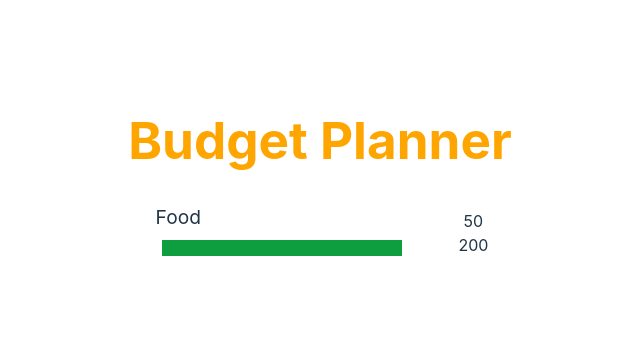
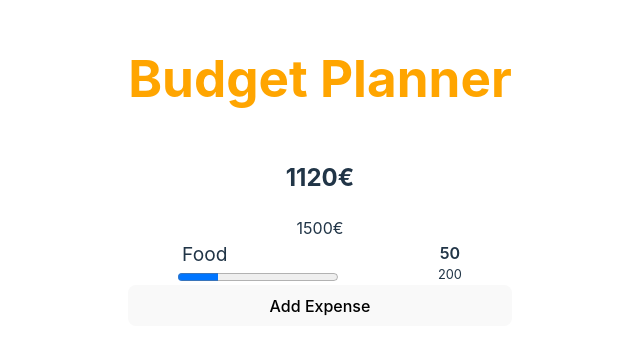
Before and after one commit to GersonEC/budget-planner-react, a React (Vite) app: page / in a window 1280 px wide. Shown: the part 229-584 px from the top of the page, without its empty margins (320-960 px from the left). Built offline with nearby package versions, Linux system fonts and the light colour scheme.

Commit message:
Add progress bar and add expense button

```diff
--- a/src/App.jsx
+++ b/src/App.jsx
@@ -7,6 +7,7 @@ import BudgetSetForm from './components/BudgetSetForm.jsx';
 import CategoryList from './components/CategoryList';
 import Expenses from './components/Expenses';
 import Category from './components/Category';
+import { categories as categoryList } from "./data";
 
 // function Submit() {
 //   const status = useFormStatus();
@@ -15,7 +16,7 @@ import Category from './components/Category';
 
 function App() {
   const [monthlyBudget, setMonthlyBudget] = useState(0)
-  const [categories, setCategories] = useState([])
+  const [categories, setCategories] = useState(categoryList)
   const [isOpen, setIsOpen] = useState(false)
   const [proceed, setProceed] = useState(false)
   const [errors, setErrors] = useState([])
@@ -94,7 +95,11 @@ function App() {
   return (
     <div style={{ display: 'flex', flexDirection: 'column'}} /*action={action}*/>
       <h1 style={{ color: 'orange'}}>Budget Planner</h1>
+      <h2>1120€</h2>
+      <span>1500€</span>
       <Category />
+      <button onClick={() => setIsOpen(true)}>Add Expense</button>
+      <ExpenseDialog isOpen={isOpen} categories={categories} handleAddExpense={handleAddExpense} handleOnClose={() => setIsOpen(false)} />
     </div>
   )
 }
--- a/src/components/Category.jsx
+++ b/src/components/Category.jsx
@@ -1,4 +1,5 @@
 import { categories } from "../data";
+import ProgressBar from "./ProgressBar";
 
 const category = categories[0];
 function Category() {
@@ -6,18 +7,11 @@ function Category() {
     <div style={{display: 'flex', justifyContent: 'space-around', alignItems: 'center'}}>
       <div style={{display: 'flex', flexDirection: 'column'}}>
         <label for="name">{category.name}</label>
-        <input
-          type="range"
-          id="name"
-          name="name"
-          min="0"
-          max={category.budget}
-          value={category.used}
-        />
+        <ProgressBar category={category} />
       </div>
       <div style={{display: 'flex', flexDirection: 'column'}}>
-        <span>{category.used}</span>
-        <span>{category.budget}</span>
+        <span style={{fontWeight: '600'}}>{category.used}</span>
+        <span style={{fontSize: '0.8rem'}}>{category.budget}</span>
       </div>
     </div>
   )
--- /dev/null
+++ b/src/components/ProgressBar.jsx
@@ -0,0 +1,13 @@
+function ProgressBar({ category }) {
+  return (
+    <progress
+      type="range"
+      id="name"
+      name="name"
+      max={category.budget}
+      value={category.used}
+    />
+  );
+}
+
+export default ProgressBar
--- a/src/data.js
+++ b/src/data.js
@@ -20,9 +20,9 @@ export const categories = [
     used: 0
   },
   {
-    name: 'Food',
-    budget: 200,
-    used: 50
+    name: 'Junta',
+    budget: 300,
+    used: 210
   },
   {
     name: 'Food',
--- a/src/index.css
+++ b/src/index.css
@@ -110,22 +110,6 @@ input {
   align-items: center;
 }
 
-input[type="range"] {
-  -webkit-appearance: none;
-  appearance: none;
-  background: transparent;
-  width: 15rem;
-  -webkit-appearance: none;
-}
-input[type="range"]::-webkit-slider-runnable-track {
-  background: #0f9e3f;
-  height: 1rem;
-}
-input[type="range"]::-webkit-slider-thumb {
-  -webkit-appearance: none; /* Override default look */
-  appearance: none;
-}
-
 
 @media (prefers-color-scheme: light) {
   :root {
```
